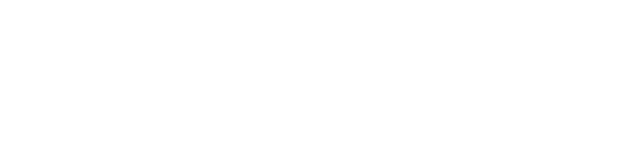
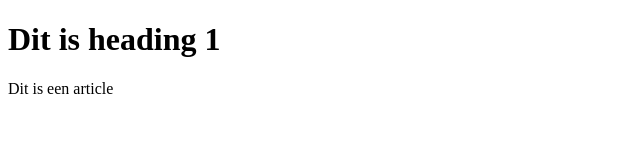
Before and after one commit to gerritwiering/git-workshop-test, a plain HTML site: page index.html in a window 1280 px wide. Shown: the whole page, without its empty margins (0-640 px from the left). Drawn offline with Linux system fonts and the light colour scheme.

Commit message:
paragraaf en heading toegevoegd in index

```diff
--- a/index.html
+++ b/index.html
@@ -2,9 +2,10 @@
 <html lang="en">
 <head>
     <meta charset="UTF-8">
-    <title>Title</title>
+    <title>Dit is een testgit </title>
 </head>
 <body>
-
+    <h1>Dit is heading 1</h1>
+    <a>Dit is een article</a>
 </body>
 </html>
```
